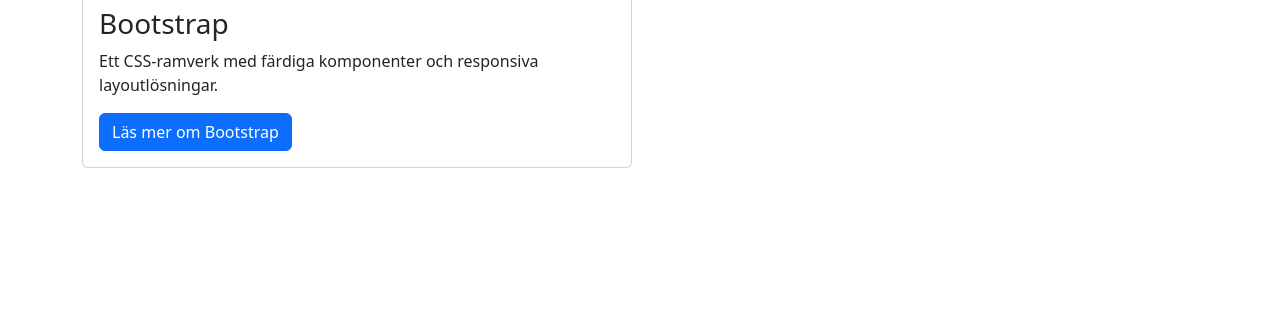
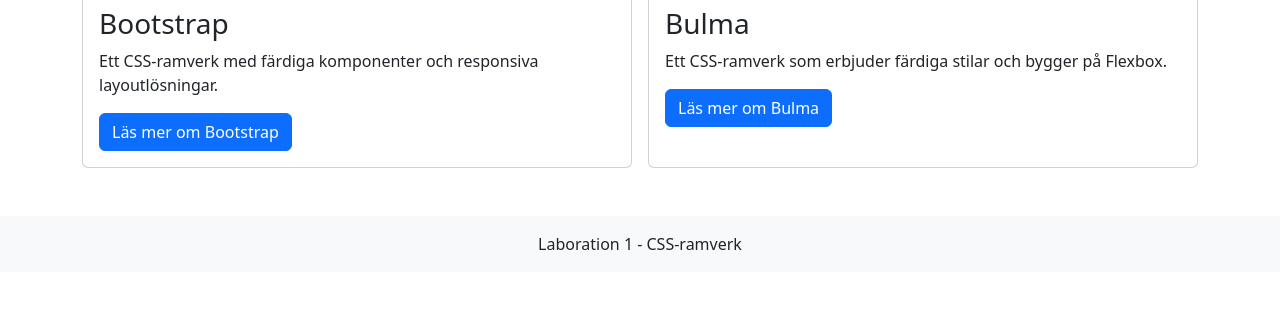
Before and after one commit to Coco10023/laboration-1---Fullstackutveckling, a plain HTML site: page index.html in a window 1280 px wide. Shown: the part 477-800 px from the top of the page. Drawn offline with nearby package versions, Linux system fonts and the light colour scheme.

Commit message:
Gör färdigt index.html

```diff
--- a/index.html
+++ b/index.html
@@ -60,11 +60,26 @@
                 </div>
             </div>
 
+        <div class="col-md-6">
+                <div class="card h-100">
+                    <div class="card-body">
+                        <h3 class="card-title">Bulma</h3>
+                        <p class="card-text">
+                            Ett CSS-ramverk som erbjuder färdiga
+                            stilar och bygger på Flexbox.
+                        </p>
+                        <a href="bulma.html" class="btn btn-primary">
+                            Läs mer om Bulma
+                        </a>
+                    </div>
+                </div>
+            </div>
+        </div>
     </main>
 
-
-
-
+    <footer class="bg-light text-center p-3">
+        <p class="mb-0">Laboration 1 - CSS-ramverk</p>
+    </footer>
 
 </body>
 </html>
```
